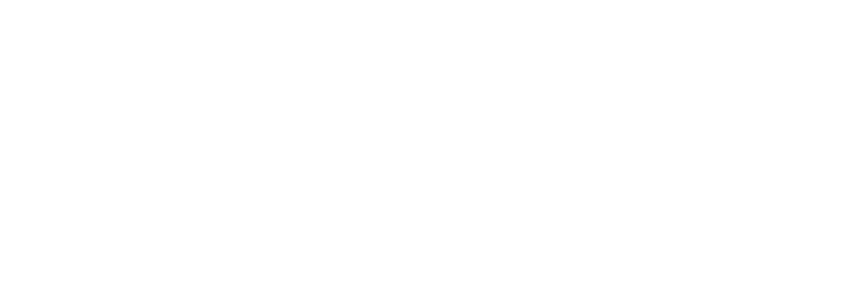
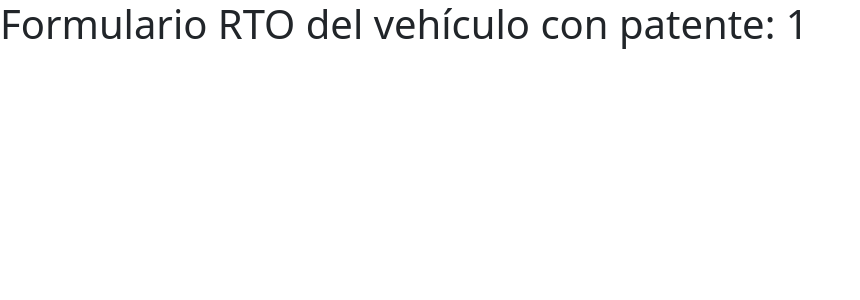
Before and after one commit to joabresper/AlfajorSystem, a React (Vite) app in the folder AlfajorTPI2Diseno/: page /Vehiculos/1 in a window 1280 px wide. Before the commit this address had no page. Shown: the top 300 px of the page, without its empty margins (0-860 px from the left). Built offline with nearby package versions, Linux system fonts and the light colour scheme.

Commit message:
fixed redirección slug

```diff
--- a/AlfajorTPI2Diseno/src/App.jsx
+++ b/AlfajorTPI2Diseno/src/App.jsx
@@ -6,6 +6,7 @@ import ABM from './pages/ABM/abm';
 import VehicleList from './pages/RTO/VehicleList';
 import Turnos from './pages/Turnos/Turnos';
 import "bootstrap/dist/css/bootstrap.min.css";
+import VehiclePage from './pages/RTO/VehiclePage';
 
 function App() {
   const [count, setCount] = useState(0)
@@ -19,7 +20,7 @@ function App() {
           <Route path="/abm" element={<ABM />} />
           <Route path="/Vehiculos" element={<VehicleList />} />
           <Route path="/turnos" element={<Turnos />} />
-
+          <Route path="/Vehiculos/:patente" element={<VehiclePage />} />
         </Routes>
       </BrowserRouter>
     </>
--- a/AlfajorTPI2Diseno/src/pages/RTO/VehicleList.jsx
+++ b/AlfajorTPI2Diseno/src/pages/RTO/VehicleList.jsx
@@ -1,6 +1,8 @@
 import React, { useState } from "react";
+import { useNavigate } from "react-router-dom";
 
 const VehicleCard = ({ vehicle, onMoreInfo }) => {
+    const navigate = useNavigate();
     // Ruta de la imagen del vehículo
     const imagePath = `../../public/autos/auto${vehicle.Marca.replace(/\s+/g, "")}${vehicle.Modelo.replace(/\s+/g, "")}.png`;
 
@@ -58,7 +60,7 @@ const VehicleCard = ({ vehicle, onMoreInfo }) => {
                 <div className="d-flex justify-content-between">
                     <button
                         className="btn btn-primary"
-                        onClick={() => alert(`Rellenar formulario RTO de ${vehicle.Marca} ${vehicle.Modelo}`)}
+                        onClick={() => navigate(`/Vehiculos/${vehicle.Patente}`)}
                     >
                         Rellenar formulario RTO
                     </button>
--- /dev/null
+++ b/AlfajorTPI2Diseno/src/pages/RTO/VehiclePage.jsx
@@ -0,0 +1,15 @@
+import { useParams } from 'react-router-dom';
+
+function VehiclePage() {
+    const { patente } = useParams(); // Captura la patente de la URL
+
+    // Lógica para mostrar información relacionada con la patente
+    return (
+        <div>
+            <h1>Formulario RTO del vehículo con patente: {patente}</h1>
+            {/* Mostrar información del vehículo */}
+        </div>
+    );
+}
+
+export default VehiclePage;
```
